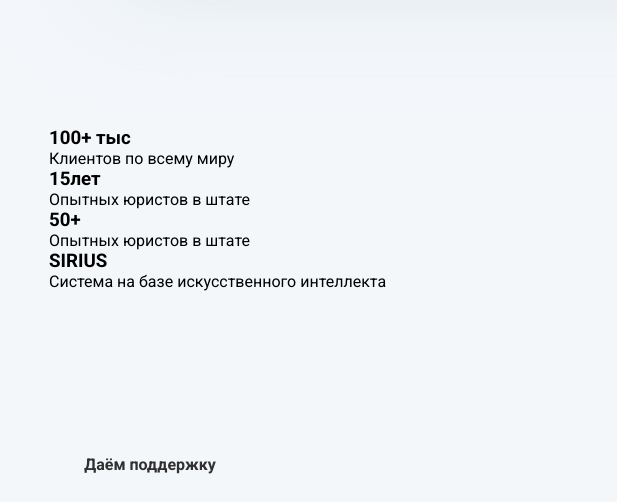
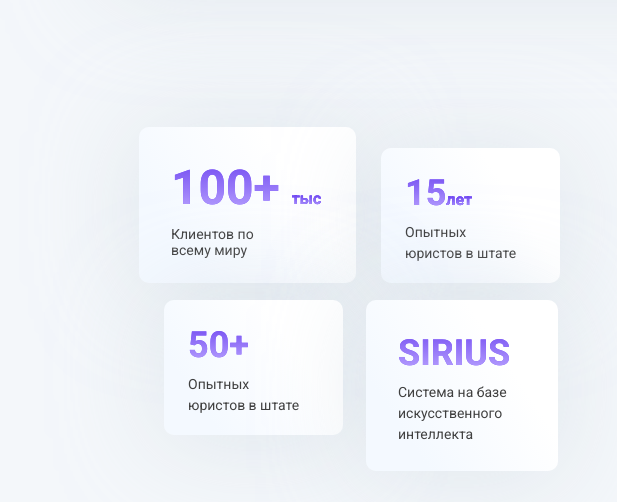
Before and after one commit to Usubjonovshuxratbek/NewProject, a plain HTML site: page index.html in a window 1280 px wide. Shown: the part 780-1282 px from the top of the page, 490-1107 px from the left. Drawn offline with Linux system fonts and the light colour scheme.

Commit message:
intial commit

```diff
--- a/css/stayle.css
+++ b/css/stayle.css
@@ -512,13 +512,13 @@
     color: #404040;
 }
 
-.team__inner .hero__inner-left {
+.team__inner .team__inner-left {
     display: flex;
     flex-wrap: wrap;
     margin-left: 90px;
 }
 
-.hero__inner-left .box-1 {
+.team__inner-left .box-1 {
     width: 217px;
     height: 156px;
     background: linear-gradient(236.29deg, #FFFFFF 29.99%, #F4F9FF 79.17%);
@@ -526,7 +526,7 @@
     border-radius: 10px;
 }
 
-.hero__inner-left .box-1 h3 {
+.team__inner-left .box-1 h3 {
     font-style: normal;
     font-weight: 700;
     font-size: 48px;
@@ -538,7 +538,7 @@
     text-fill-color: transparent;
 }
 
-.hero__inner-left .box-1 h3 span {
+.team__inner-left .box-1 h3 span {
     font-style: normal;
     font-weight: 700;
     font-size: 16px;
@@ -549,7 +549,7 @@
     text-fill-color: transparent;
 }
 
-.hero__inner-left .box-1 p {
+.team__inner-left .box-1 p {
     font-style: normal;
     font-weight: 400;
     font-size: 14px;
@@ -559,7 +559,7 @@
     color: #404040;
 }
 
-.hero__inner-left .box-2 {
+.team__inner-left .box-2 {
     width: 179px;
     height: 135px;
     margin: 21px 0 0 25px;
@@ -568,7 +568,7 @@
     border-radius: 10px;
 }
 
-.hero__inner-left .box-2 h3 {
+.team__inner-left .box-2 h3 {
     font-style: normal;
     font-weight: 700;
     font-size: 36px;
@@ -580,7 +580,7 @@
     text-fill-color: transparent;
 }
 
-.hero__inner-left .box-2 h3 span {
+.team__inner-left .box-2 h3 span {
     font-style: normal;
     font-weight: 700;
     font-size: 16px;
@@ -591,7 +591,7 @@
     text-fill-color: transparent;
 }
 
-.hero__inner-left .box-2 p {
+.team__inner-left .box-2 p {
     font-style: normal;
     font-weight: 400;
     font-size: 14px;
@@ -602,7 +602,7 @@
     color: #404040;
 }
 
-.hero__inner-left .box-3 {
+.team__inner-left .box-3 {
     width: 179px;
     height: 135px;
     margin: 17px 0 0 25px;
@@ -611,7 +611,7 @@
     border-radius: 10px;
 }
 
-.hero__inner-left .box-3 h3 {
+.team__inner-left .box-3 h3 {
     font-style: normal;
     font-weight: 700;
     font-size: 36px;
@@ -623,7 +623,7 @@
     text-fill-color: transparent;
 }
 
-.hero__inner-left .box-3 h3 span {
+.team__inner-left .box-3 h3 span {
     font-style: normal;
     font-weight: 700;
     font-size: 16px;
@@ -634,7 +634,7 @@
     text-fill-color: transparent;
 }
 
-.hero__inner-left .box-3 p {
+.team__inner-left .box-3 p {
     font-style: normal;
     font-weight: 400;
     font-size: 14px;
@@ -645,7 +645,7 @@
     color: #404040;
 }
 
-.hero__inner-left .box-4 {
+.team__inner-left .box-4 {
     width: 192px;
     height: 171px;
     margin: 17px 0 0 23px;
@@ -654,7 +654,7 @@
     border-radius: 10px;
 }
 
-.hero__inner-left .box-4 h3 {
+.team__inner-left .box-4 h3 {
     font-style: normal;
     font-weight: 700;
     font-size: 36px;
@@ -666,7 +666,7 @@
     text-fill-color: transparent;
 }
 
-.hero__inner-left .box-4 h3 span {
+.team__inner-left .box-4 h3 span {
     font-style: normal;
     font-weight: 700;
     font-size: 16px;
@@ -677,7 +677,7 @@
     text-fill-color: transparent;
 }
 
-.hero__inner-left .box-4 p {
+.team__inner-left .box-4 p {
     font-style: normal;
     font-weight: 400;
     font-size: 14px;
```
